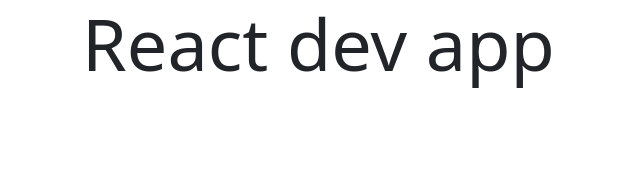
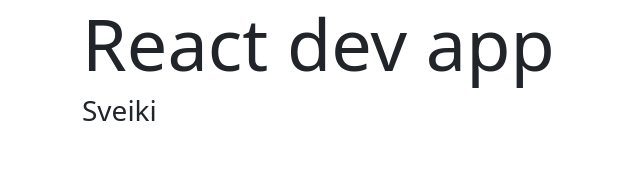
Before and after one commit to Tanastris/18_react_ts_intro, a React (Vite) app: page / in a window 1280 px wide. Shown: the top 178 px of the page, without its empty margins (0-640 px from the left). Built offline with nearby package versions, Linux system fonts and the light colour scheme.

Commit message:
simple props

```diff
--- a/src/App.tsx
+++ b/src/App.tsx
@@ -1,9 +1,19 @@
+type HeadingProps = {
+  title: string;
+};
+
+function Heading(props: HeadingProps) {
+  console.log('props ===', props);
+  return <h3>{props.title}</h3>;
+}
+
 function App() {
   return (
-    <div className="container">
-      <h1 className="display-2">React dev app</h1>
+    <div className='container'>
+      <h1 className='display-2'>React dev app</h1>
+      <Heading title='Sveiki' />
     </div>
-  )
+  );
 }
 
-export default App
+export default App;
--- a/src/main.tsx
+++ b/src/main.tsx
@@ -5,7 +5,7 @@
 
 
 ReactDOM.createRoot(document.getElementById('root')!).render(
-  <React.StrictMode>
+  // <React.StrictMode>
     <App />
-  </React.StrictMode>,
+  // </React.StrictMode>,
 )
```
